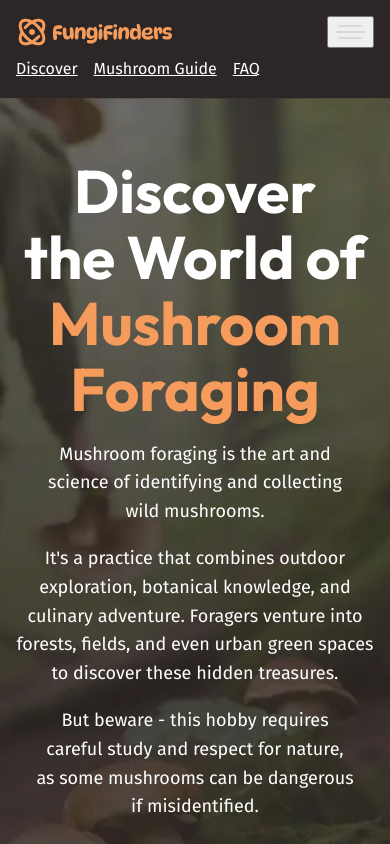
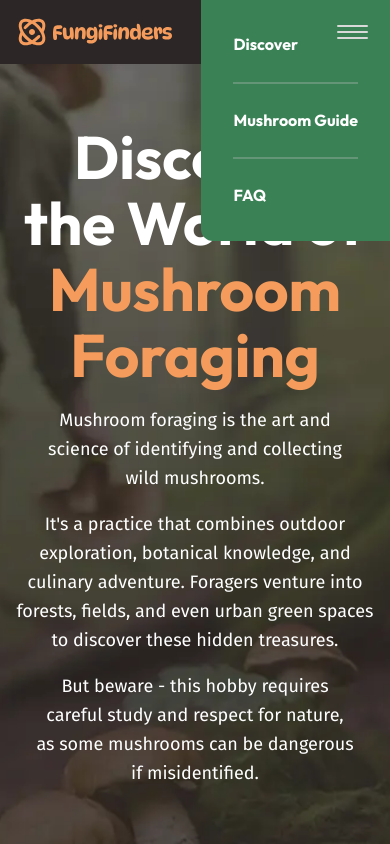
Before and after one commit to sshah-HI/Fungi-Finders, a plain HTML site: page index.html in a window 390 px wide. Both pictures are taken after a click on the button "Menu". Shown: the top 844 px of the page. Drawn offline with Linux system fonts and the light colour scheme.

Commit message:
Added hamburger button

```diff
--- a/index.html
+++ b/index.html
@@ -11,7 +11,9 @@
       href="https://fonts.googleapis.com/css2?family=Fira+Sans:wght@400;700&family=Outfit:wght@100..900&display=swap"
       rel="stylesheet"
     />
+    <script src="/main.js" defer></script>
   </head>
+
   <body>
     <header class="site-header">
       <div class="wrapper" data-width="wide">
--- /dev/null
+++ b/main.js
@@ -0,0 +1,14 @@
+const navToggle = document.querySelector('[aria-controls="primary-nav"]');
+const primaryNav = document.querySelector("#primary-nav");
+
+navToggle.addEventListener("click", () => {
+  const navOpened = navToggle.getAttribute("aria-expanded");
+
+  if (navOpened === "false") {
+    navToggle.setAttribute("aria-expanded", "true");
+  } else {
+    navToggle.setAttribute("aria-expanded", "false");
+  }
+
+  console.log(navOpened);
+});
--- a/styles.css
+++ b/styles.css
@@ -249,6 +249,7 @@
   .site-header {
     padding-block: 1rem;
   }
+
   .site-header__inner {
     display: flex;
     gap: 0.5rem 1rem;
@@ -256,11 +257,65 @@
     justify-content: space-between;
   }
 
+  [aria-controls="primary-nav"] {
+    z-index: 100;
+    cursor: pointer;
+    background: transparent;
+    border: 0;
+
+    img {
+      border-radius: 0;
+    }
+  }
+
+  [aria-controls="primary-nav"] {
+    display: none;
+  }
+
   .primary-navigation {
     ul {
       display: flex;
       flex-wrap: wrap;
       gap: 0.5rem 1rem;
+    }
+
+    a {
+      text-decoration: none;
+    }
+
+    @media (width < 760px) {
+      display: none;
+
+      position: absolute;
+      z-index: 10;
+      top: 0;
+      right: 0;
+      font-size: --font-size-lg;
+      font-weight: 700;
+      font-family: var(--ff-heading);
+      background-color: var(--background-accent-main);
+      padding: 2rem;
+      border-radius: 0 0 0 var(--border-radius-3);
+
+      ul {
+        gap: 0;
+        flex-direction: column;
+      }
+
+      li + li {
+        margin-block-start: 1.5rem;
+        padding-block-start: 1.5rem;
+        border-top: 2px solid var(--background-accent-light);
+      }
+    }
+  }
+
+  @media (width < 760px) {
+    [aria-controls="primary-nav"] {
+      display: block;
+    }
+    [aria-expanded="true"] ~ .primary-navigation {
+      display: block;
     }
   }
 
```
